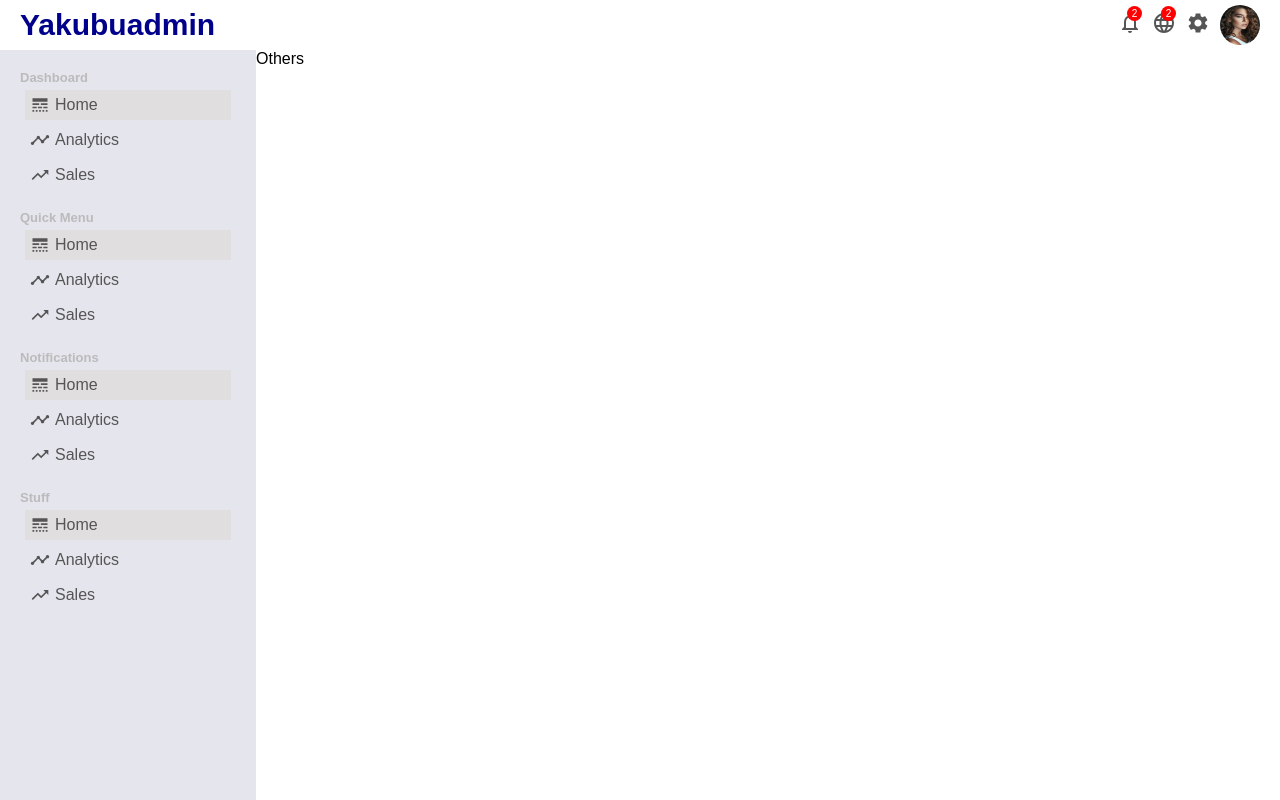
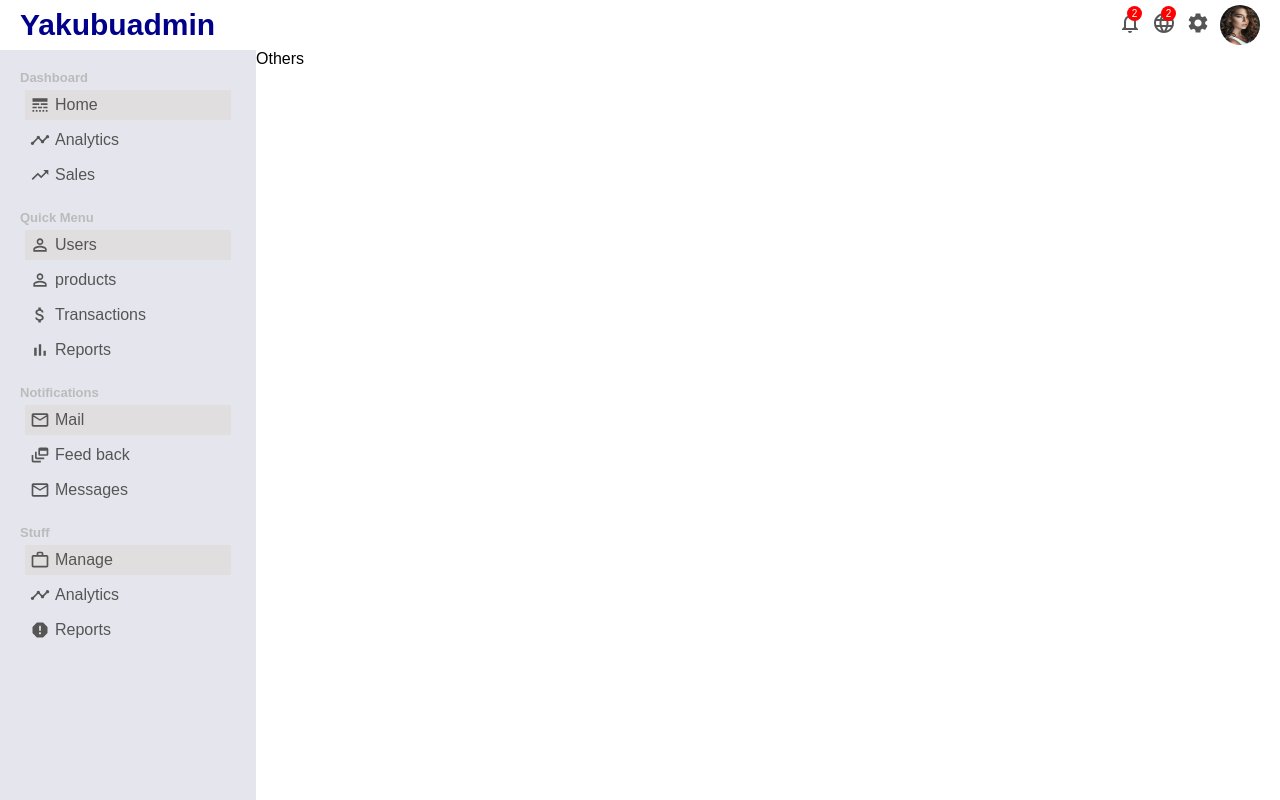
Before and after one commit to YakubuAmidu/admin, a React (Create React App) app: page / in a window 1280 px wide. Built offline with nearby package versions, Linux system fonts and the light colour scheme; a web font is replaced by a local one.

Commit message:
Initial commit

```diff
--- a/src/components/sidebar/sidebar.jsx
+++ b/src/components/sidebar/sidebar.jsx
@@ -1,6 +1,12 @@
 import React from 'react';
 import './sidebar.css';
-import { LineStyle, Timeline, TrendingUp} from '@material-ui/icons';
+import {
+    LineStyle, Timeline, TrendingUp,
+    PersonOutline, AttachMoney, BarChart,
+    MailOutline, DynamicFeed,
+    WorkOutline,
+    Report
+} from '@material-ui/icons';
 
 export default function sidebar(){
     return (
@@ -34,18 +40,23 @@ export default function sidebar(){
                     </h3>
                     <ul className="sidebarList">
                         <li className="sidebarListItem active">
-                            <LineStyle className="sidebarIcon"/>
-                            Home
+                            <PersonOutline className="sidebarIcon"/>
+                            Users
                         </li>
 
                         <li className="sidebarListItem">
-                            <Timeline className="sidebarIcon"/>
-                            Analytics
+                            <PersonOutline className="sidebarIcon"/>
+                            products
                         </li>
 
                         <li className="sidebarListItem">
-                            <TrendingUp className="sidebarIcon"/>
-                            Sales
+                            <AttachMoney className="sidebarIcon"/>
+                            Transactions
+                        </li>
+
+                        <li className="sidebarListItem">
+                            <BarChart className="sidebarIcon"/>
+                            Reports
                         </li>
                     </ul>
                 </div>
@@ -56,18 +67,18 @@ export default function sidebar(){
                     </h3>
                     <ul className="sidebarList">
                         <li className="sidebarListItem active">
-                            <LineStyle className="sidebarIcon"/>
-                            Home
+                            <MailOutline className="sidebarIcon"/>
+                            Mail
                         </li>
 
                         <li className="sidebarListItem">
-                            <Timeline className="sidebarIcon"/>
-                            Analytics
+                            <DynamicFeed className="sidebarIcon"/>
+                            Feed back
                         </li>
 
                         <li className="sidebarListItem">
-                            <TrendingUp className="sidebarIcon"/>
-                            Sales
+                            <MailOutline className="sidebarIcon"/>
+                            Messages
                         </li>
                     </ul>
                 </div>
@@ -78,8 +89,8 @@ export default function sidebar(){
                     </h3>
                     <ul className="sidebarList">
                         <li className="sidebarListItem active">
-                            <LineStyle className="sidebarIcon"/>
-                            Home
+                            <WorkOutline className="sidebarIcon"/>
+                            Manage
                         </li>
 
                         <li className="sidebarListItem">
@@ -88,8 +99,8 @@ export default function sidebar(){
                         </li>
 
                         <li className="sidebarListItem">
-                            <TrendingUp className="sidebarIcon"/>
-                            Sales
+                            <Report className="sidebarIcon"/>
+                            Reports
                         </li>
                     </ul>
                 </div>
```
